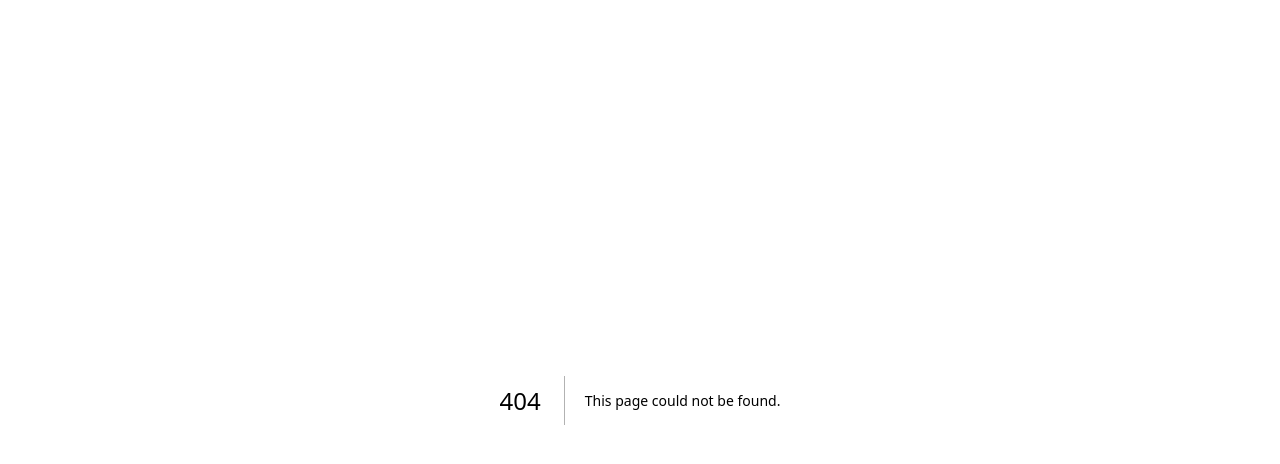
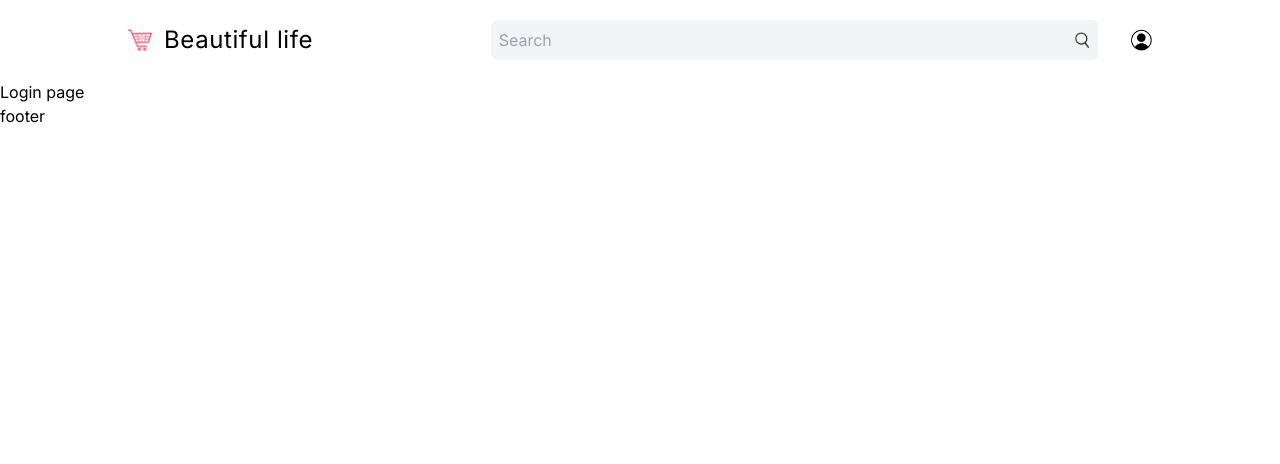
Before and after one commit to lsj2015-hub/next-ecommerce, a Next.js app: page /login in a window 1280 px wide. Before the commit this address had no page. Shown: the top 464 px of the page. Built offline with nearby package versions, Linux system fonts and the light colour scheme.

Commit message:
Search Input

```diff
--- /dev/null
+++ b/src/app/[slug]/page.tsx
@@ -0,0 +1,5 @@
+const SinglePage = () => {
+  return <div className="">Single Page</div>;
+};
+
+export default SinglePage;
--- a/src/app/layout.tsx
+++ b/src/app/layout.tsx
@@ -1,12 +1,14 @@
-import type { Metadata } from "next";
-import { Inter } from "next/font/google";
-import "./globals.css";
+import type { Metadata } from 'next';
+import { Inter } from 'next/font/google';
+import './globals.css';
+import Navbar from '@/components/navbar';
+import Footer from '@/components/footer';
 
-const inter = Inter({ subsets: ["latin"] });
+const inter = Inter({ subsets: ['latin'] });
 
 export const metadata: Metadata = {
-  title: "Lama Dev E-Commerce Application",
-  description: "A complete e-commerce application with Next.js and Wix",
+  title: 'Lama Dev E-Commerce Application',
+  description: 'A complete e-commerce application with Next.js and Wix',
 };
 
 export default function RootLayout({
@@ -16,7 +18,11 @@
 }>) {
   return (
     <html lang="en">
-      <body className={inter.className}>{children}</body>
+      <body className={inter.className}>
+        <Navbar />
+        {children}
+        <Footer />
+      </body>
     </html>
   );
 }
--- /dev/null
+++ b/src/app/list/page.tsx
@@ -0,0 +1,5 @@
+const ListPage = () => {
+  return <div className="">List Page</div>;
+};
+
+export default ListPage;
--- /dev/null
+++ b/src/app/login/page.tsx
@@ -0,0 +1,5 @@
+const LoginPage = () => {
+  return <div className="">Login page</div>;
+};
+
+export default LoginPage;
--- /dev/null
+++ b/src/components/footer.tsx
@@ -0,0 +1,5 @@
+const Footer = () => {
+  return <div>footer</div>;
+};
+
+export default Footer;
--- /dev/null
+++ b/src/components/menu.tsx
@@ -0,0 +1,35 @@
+'use client';
+
+import Image from 'next/image';
+import Link from 'next/link';
+import { useState } from 'react';
+
+const Menu = () => {
+  const [open, setOpen] = useState(false);
+
+  return (
+    <div>
+      <Image
+        src="/menu.png"
+        alt=""
+        width={28}
+        height={28}
+        className="cursor-pointer"
+        onClick={() => setOpen((prev) => !prev)}
+      />
+      {open && (
+        <div className="absolute bg-black text-white left-0 top-20 w-full h-[calc(100vh-80px)] flex flex-col items-center justify-center gap-8 text-xl z-10">
+          <Link href="/">Home</Link>
+          <Link href="/">Shop</Link>
+          <Link href="/">Deals</Link>
+          <Link href="/">About</Link>
+          <Link href="/">Contact</Link>
+          <Link href="/">Logout</Link>
+          <Link href="/">Cart(1)</Link>
+        </div>
+      )}
+    </div>
+  );
+};
+
+export default Menu;
--- /dev/null
+++ b/src/components/nav-icons.tsx
@@ -0,0 +1,13 @@
+'use client';
+
+import Image from 'next/image';
+
+const NavIcons = () => {
+  return (
+    <div>
+      <Image src="/profile.png" alt="" width={22} height={22} />
+    </div>
+  );
+};
+
+export default NavIcons;
--- /dev/null
+++ b/src/components/navbar.tsx
@@ -0,0 +1,36 @@
+import Link from 'next/link';
+import Menu from './menu';
+import Image from 'next/image';
+import SearchBar from './search-bar';
+import NavIcons from './nav-icons';
+
+const Navbar = () => {
+  return (
+    <div className="h-20 px-4 md:px-8 lg:px-16 xl:px-32 2xl:px-64 relative">
+      {/* MOBILE */}
+      <div className="h-full flex items-center justify-between md:hidden">
+        <Link href="/">
+          <div className="text-2xl tracking-wide">Beautiful life</div>
+        </Link>
+        <Menu />
+      </div>
+      {/* BIGGER SCREEN */}
+      <div className="hidden md:flex items-center justify-between gap-8 h-full">
+        {/* LEFT */}
+        <div className="w-1/3">
+          <Link href="/" className="flex items-center gap-3">
+            <Image src="/logo.png" alt="" width={24} height={24} />
+            <div className="text-2xl tracking-wide">Beautiful life</div>
+          </Link>
+        </div>
+        {/* RIGHT */}
+        <div className="w-2/3 flex items-center justify-between gap-8">
+          <SearchBar />
+          <NavIcons />
+        </div>
+      </div>
+    </div>
+  );
+};
+
+export default Navbar;
--- /dev/null
+++ b/src/components/search-bar.tsx
@@ -0,0 +1,37 @@
+'use client';
+
+import Image from 'next/image';
+import { useRouter } from 'next/navigation';
+
+const SearchBar = () => {
+  const router = useRouter();
+
+  const handleSearch = (e: React.FormEvent<HTMLFormElement>) => {
+    e.preventDefault();
+    const formData = new FormData(e.currentTarget);
+    const search = formData.get('name') as string;
+
+    if (search) {
+      router.push(`/list?name=${search}`);
+    }
+  };
+
+  return (
+    <form
+      className="flex items-center justify-between gap-4 bg-gray-100 p-2 rounded-md flex-1"
+      onSubmit={handleSearch}
+    >
+      <input
+        type="text"
+        name="search"
+        placeholder="Search"
+        className="flex-1 bg-transparent outline-none"
+      />
+      <button className="cursor-pointer">
+        <Image src="/search.png" alt="" width={16} height={16} />
+      </button>
+    </form>
+  );
+};
+
+export default SearchBar;
```
